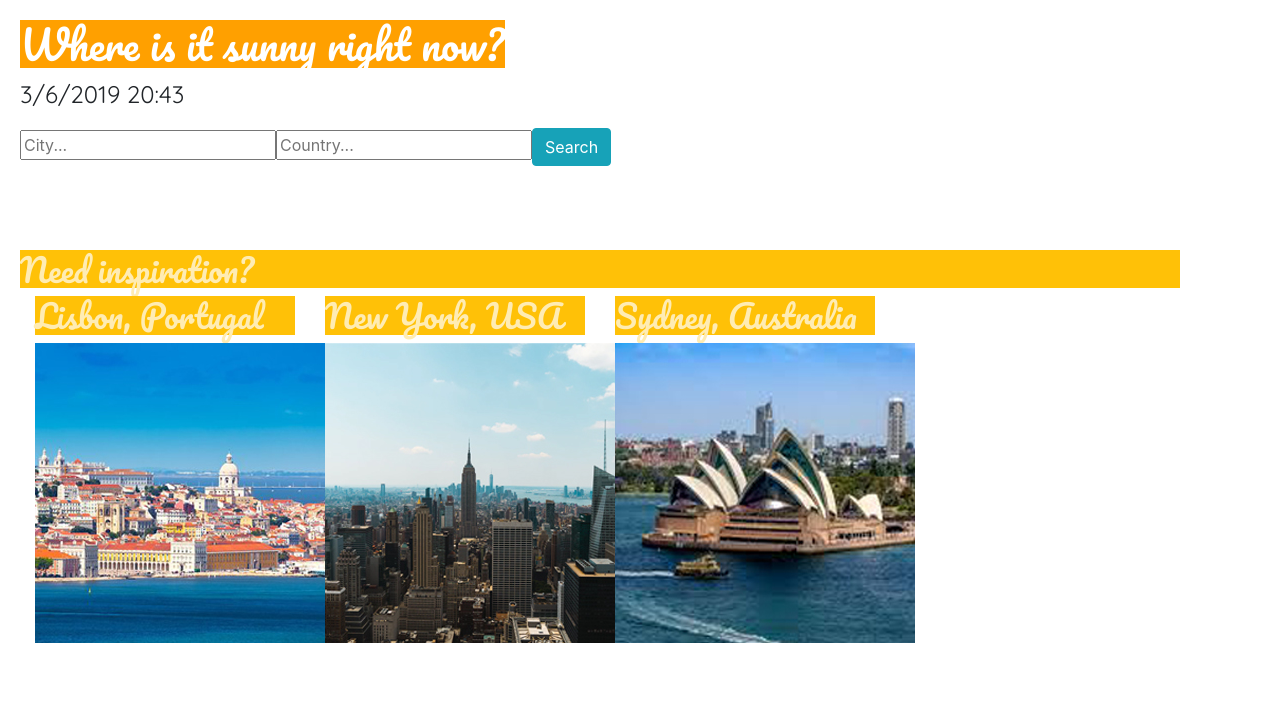
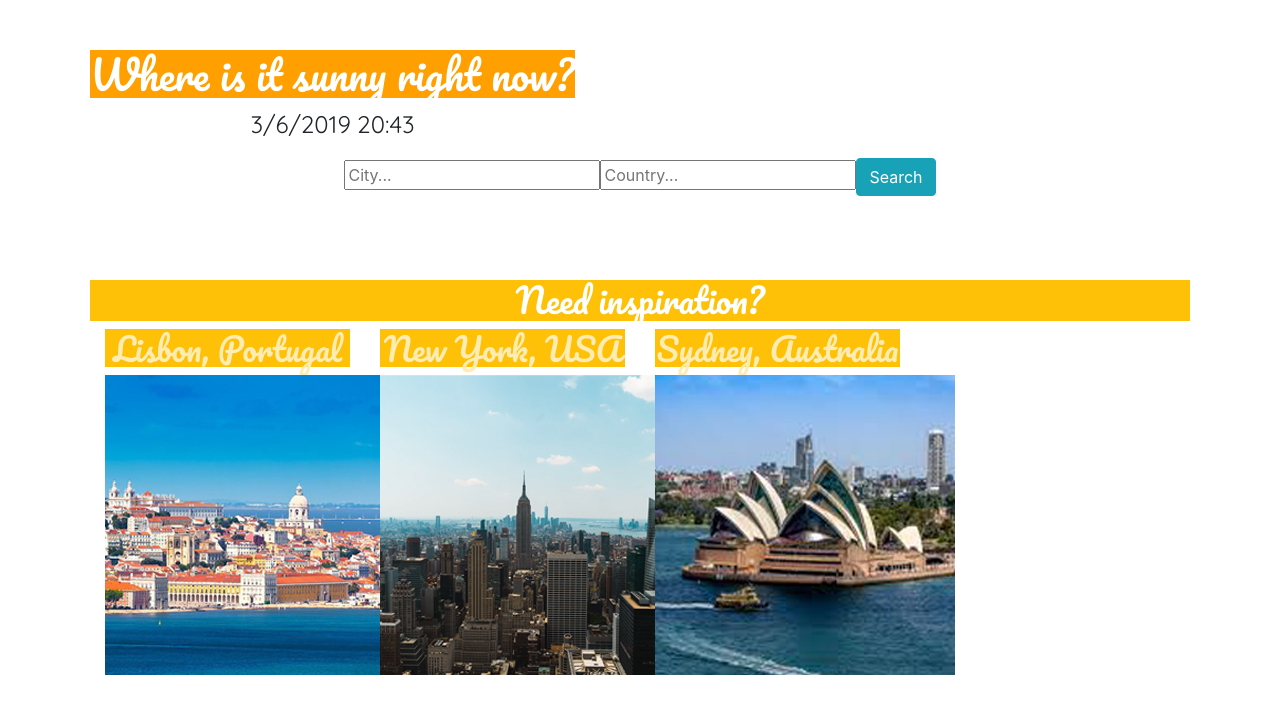
Before and after one commit to lizkoch/weather-react, a React (Create React App) app: page / in a window 1280 px wide. Shown: the top 714 px of the page. Built offline with nearby package versions, Linux system fonts and the light colour scheme.

Commit message:
Updated css

```diff
--- a/src/App.css
+++ b/src/App.css
@@ -1,13 +1,17 @@
 .main-app {
-  padding: 20px;
+  padding: 50px;
   width: 1200px;
   height: 600px;
+  margin: auto;
+  text-align: center;
   box-sizing: border-box;
+  float: center;
 }
 h1 {
   font-family: "Pacifico", cursive;
   color: #ffffff;
   background-color: #ffa000;
+  text-align: center;
 }
 h2 {
   font-family: "Pacifico", cursive;
@@ -30,3 +34,7 @@ h2 {
 .button-current {
   font-family: "Quicksand", sans-serif;
 }
+.inspiration {
+  color: white;
+  font-size: 34px;
+}
--- a/src/App.js
+++ b/src/App.js
@@ -72,7 +72,7 @@ class App extends React.Component {
             error={this.state.error}
           />
         </div>
-        <h2>Need inspiration?</h2>
+        <h2 className="inspiration">Need inspiration?</h2>
         <InspoPic
           cityPic={lisbon}
           cityName="Lisbon"
--- a/src/Title.css
+++ b/src/Title.css
@@ -1,3 +1,8 @@
+.title {
+  margin: auto;
+  text-align: center;
+}
+
 .date {
   font-family: "Quicksand", sans-serif;
   font-size: 24px;
```
